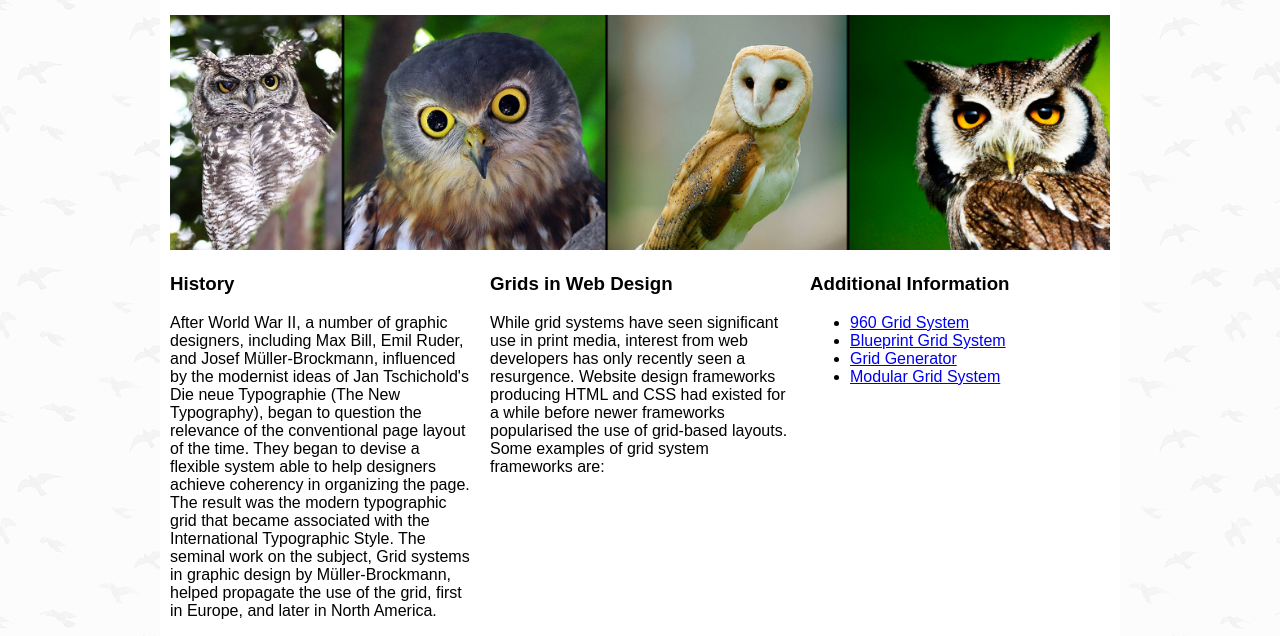
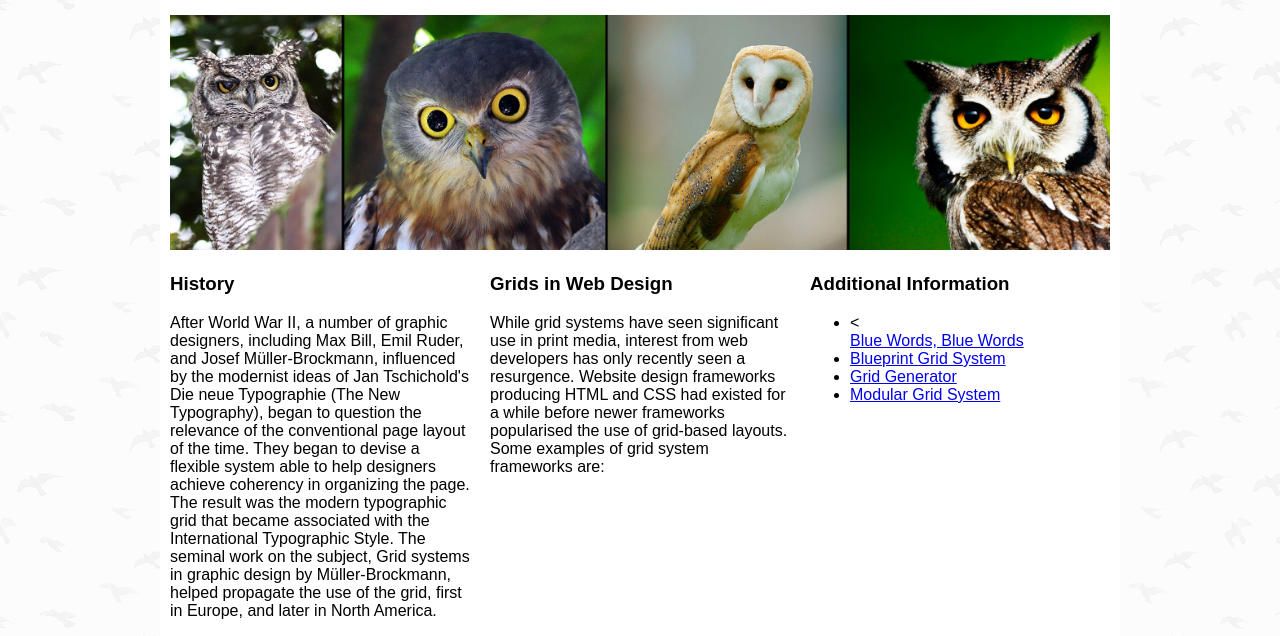
Before and after one commit to errynoh/AS3, a plain HTML site: page index.html in a window 1280 px wide. Shown: the part 232-868 px from the top of the page. Drawn offline with Linux system fonts and the light colour scheme; a web font is replaced by a local one.

Commit message:
version 4

```diff
--- a/index.html
+++ b/index.html
@@ -46,7 +46,7 @@
          <section class="grid_4 omega">
 			<h3>Additional Information</h3>
                 <ul>
-                  <li><a href="http://960.gs">960 Grid System</a></li>
+                  <li><</li><a href="#section1">Blue Words, Blue Words</A>
                   <li><a href="http://www.blueprintcss.org/">Blueprint Grid System</a></li>
                   <li><a href="http://www.gridsystemgenerator.com/">Grid Generator</a></li>
                   <li><a href="http://modulargrid.org/">Modular Grid System</a></li>
```
